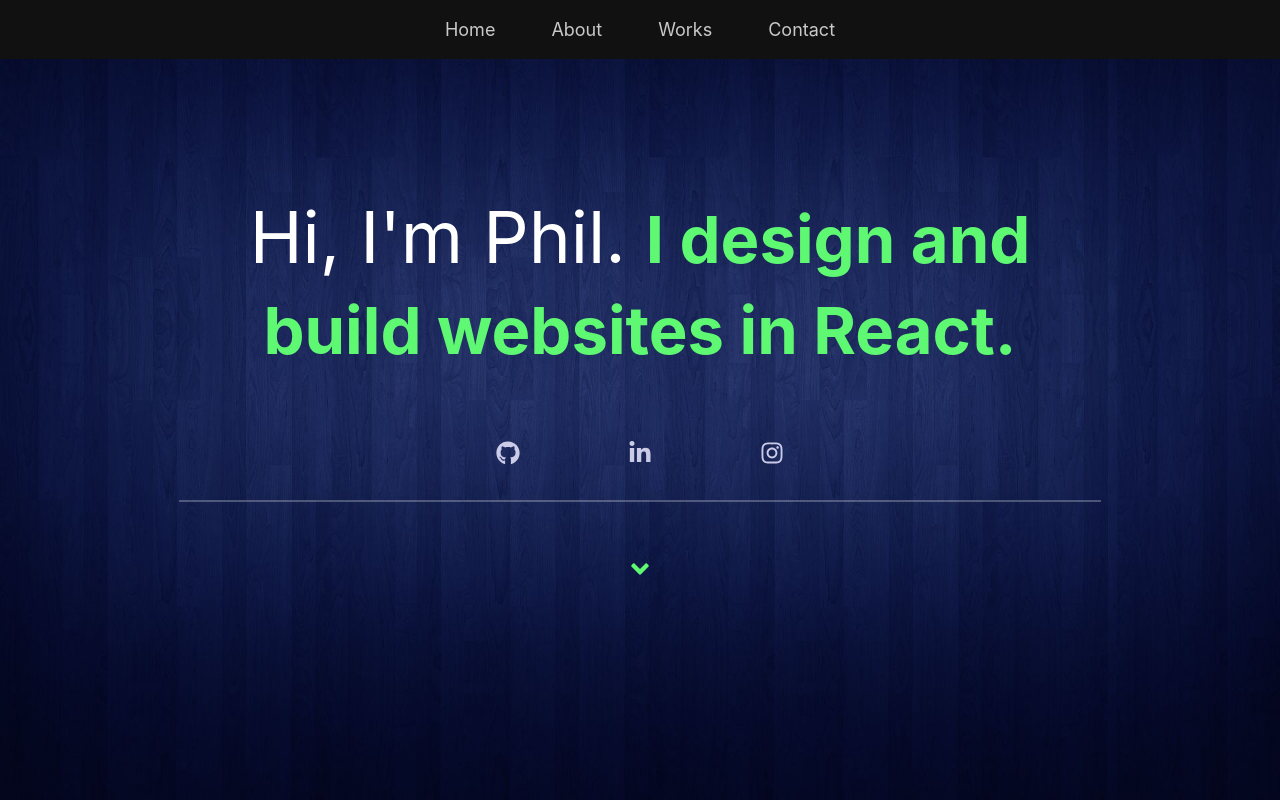
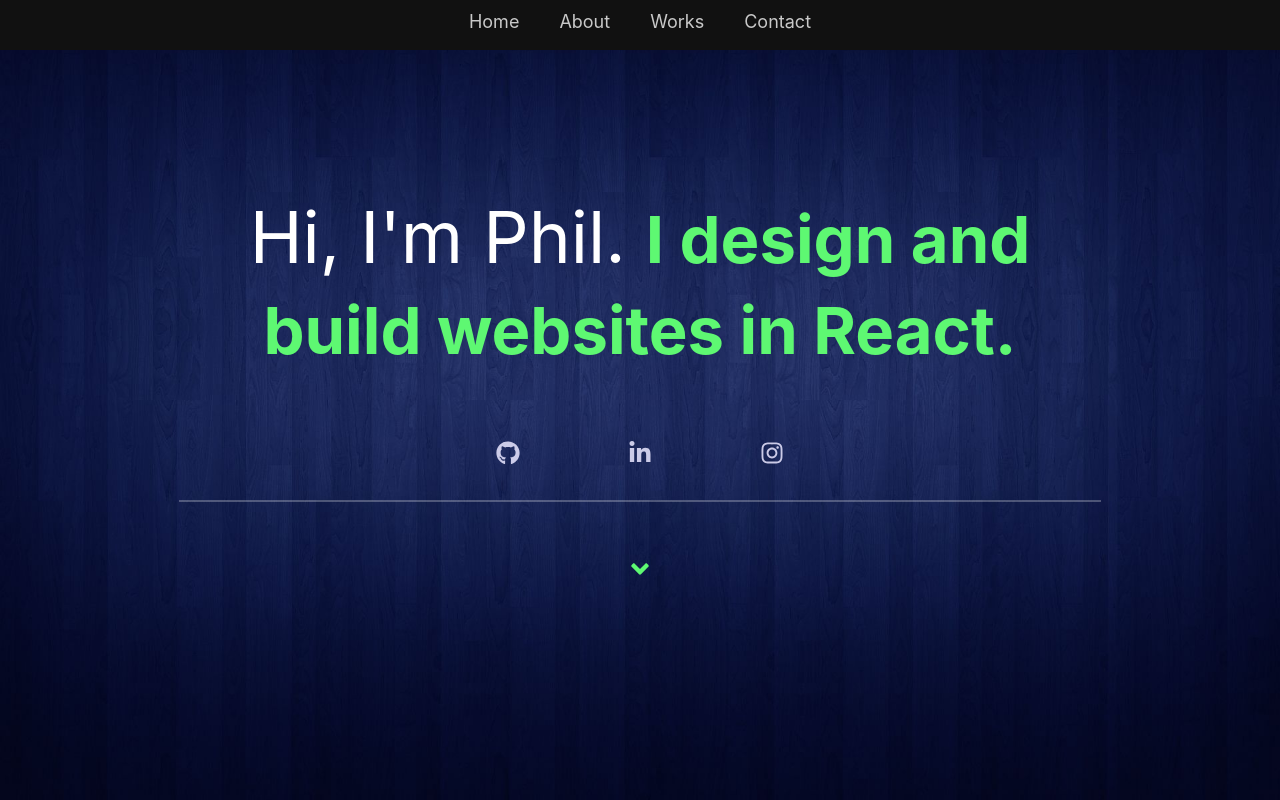
Before and after one commit to pswartz66/PhilSwartz, a React (Create React App) app in the folder client/: page / in a window 1280 px wide. Shown: the top 800 px of the page. Built offline with nearby package versions, Linux system fonts and the light colour scheme; what react-animations would draw is missing.

Commit message:
modified the navbar and fixed the <a> inside <a> error

```diff
--- a/client/src/components/Contact/index.js
+++ b/client/src/components/Contact/index.js
@@ -78,7 +78,7 @@ class Contact extends React.Component {
                         <form className="form-center">
                             <div>
                                 <div className="form-label">
-                                    <label for="">
+                                    <label>
                                         Name <span className="required">*</span>
                                     </label>
                                 </div>
@@ -91,7 +91,7 @@ class Contact extends React.Component {
                             </div>
                             <div>
                                 <div className="form-label">
-                                    <label for="">
+                                    <label>
                                         Email <span className="required">*</span>
                                     </label>
                                 </div>
@@ -104,7 +104,7 @@ class Contact extends React.Component {
                             </div>
                             <div>
                                 <div className="form-label">
-                                    <label for="">
+                                    <label>
                                         Subject <span className=""></span>
                                     </label>
                                 </div>
@@ -117,7 +117,7 @@ class Contact extends React.Component {
                             </div>
                             <div>
                                 <div className="form-label">
-                                    <label for="">
+                                    <label>
                                         Message <span className="required">*</span>
                                     </label>
                                 </div>
--- a/client/src/components/CustomNav/index.js
+++ b/client/src/components/CustomNav/index.js
@@ -4,42 +4,59 @@ import Nav from 'react-bootstrap/Nav';
 import Navbar from 'react-bootstrap/Navbar';
 import { Link } from "react-scroll";
 
-const CustomNav = (props) => {
+class CustomNav extends React.Component {
+    constructor(props) {
+        super(props);
+        this.state = {
+            navClicked: false
+        }
+    }
 
+    hideNav = () => {
+        // event.preventDefault();
+        console.log('clicked nav');
+        this.setState({
+            navClicked: true
+        })
+        return true;
+    }
+
+    render() {
         return (
             <div id="nav-wrap">
                 <Navbar collapseOnSelect expand="md" bg="blue" variant="dark">
                     <Navbar.Toggle aria-controls="responsive-navbar-nav" />
-            <Navbar.Collapse id="responsive-navbar-nav">
+                    <Navbar.Collapse data-state="hidden" id="responsive-navbar-nav">
                         <Nav className="mx-auto">
-                    <Nav.Link>
+                            {/* <Nav.Link > */}
                                 <Link
+                                    onClick={this.hideNav}
                                     activeClass="active"
                                     to="home"
                                     spy={true}
                                     smooth={true}
                                     offset={0}
-                            duration= {1000}
+                                    duration={1000}
                                 >
                                     Home
                         </Link>
 
-                        </Nav.Link>
+                            {/* </Nav.Link> */}
 
-                    <Nav.Link>
+                            {/* <Nav.Link> */}
                                 <Link
                                     activeClass="active"
                                     to="aboutMeContainer"
                                     spy={true}
                                     smooth={true}
                                     offset={0}
-                            duration= {1000}
+                                    duration={1000}
                                 >
                                     About
                         </Link>
 
-                    </Nav.Link>
-                    <Nav.Link>
+                            {/* </Nav.Link> */}
+                            {/* <Nav.Link> */}
                                 <Link
                                     activeClass="active"
                                     to="worksContainer"
@@ -50,8 +67,8 @@ const CustomNav = (props) => {
                                 >
                                     Works
                     </Link>
-                    </Nav.Link>
-                    <Nav.Link>
+                            {/* </Nav.Link> */}
+                            {/* <Nav.Link> */}
                                 <Link
                                     activeClass="active"
                                     to="contactContainer"
@@ -62,12 +79,13 @@ const CustomNav = (props) => {
                                 >
                                     Contact
                         </Link>
-                    </Nav.Link>
+                            {/* </Nav.Link> */}
                         </Nav>
                     </Navbar.Collapse>
                 </Navbar>
             </div>
         )
     }
+}
 
 export default CustomNav;
--- a/client/src/components/CustomNav/style.css
+++ b/client/src/components/CustomNav/style.css
@@ -15,13 +15,14 @@
     position: relative!important;
     /* top: 0px; */
 }
-.navbar-nav > a.nav-link {
+.navbar-nav > a {
     font-size: 18px;
-    margin: 0 20px 0 20px;
+    margin: 0 20px 4px 20px;
     color: rgb(201, 201, 201)!important;
 }
-.navbar-nav > a.nav-link:hover {
+.navbar-nav > a:hover {
     color: rgba(134, 139, 134, 0.938)!important;
+    cursor: pointer;
 }
 ul {
     display: flex;
```
Lines whose indentation alone changed are shown as unchanged.
